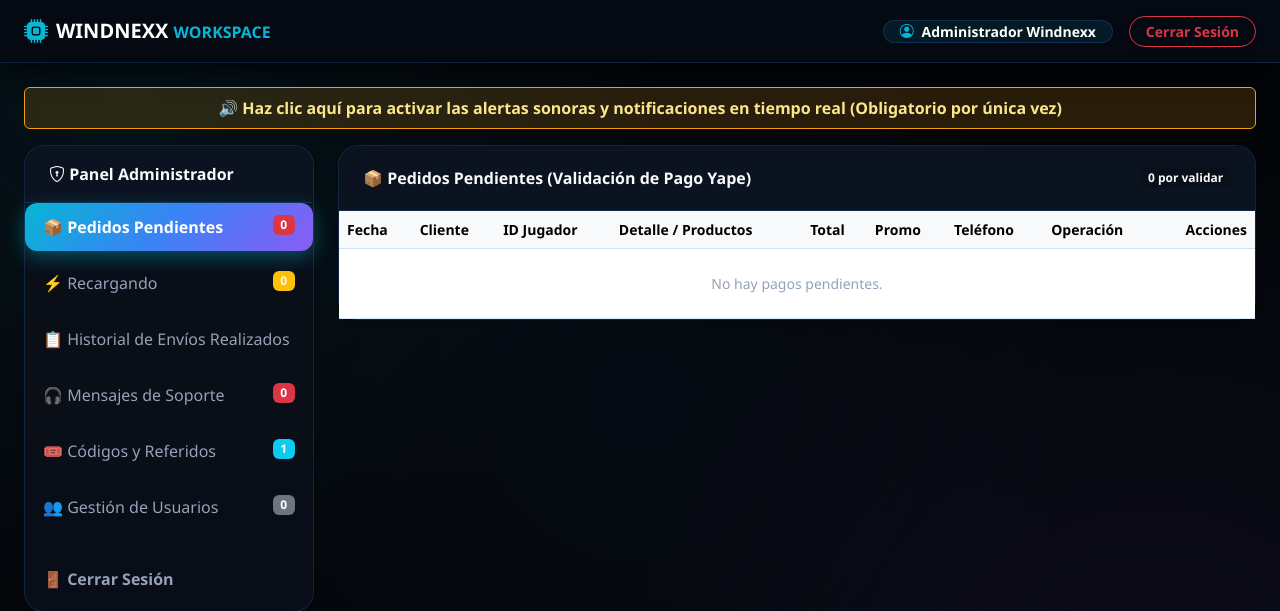
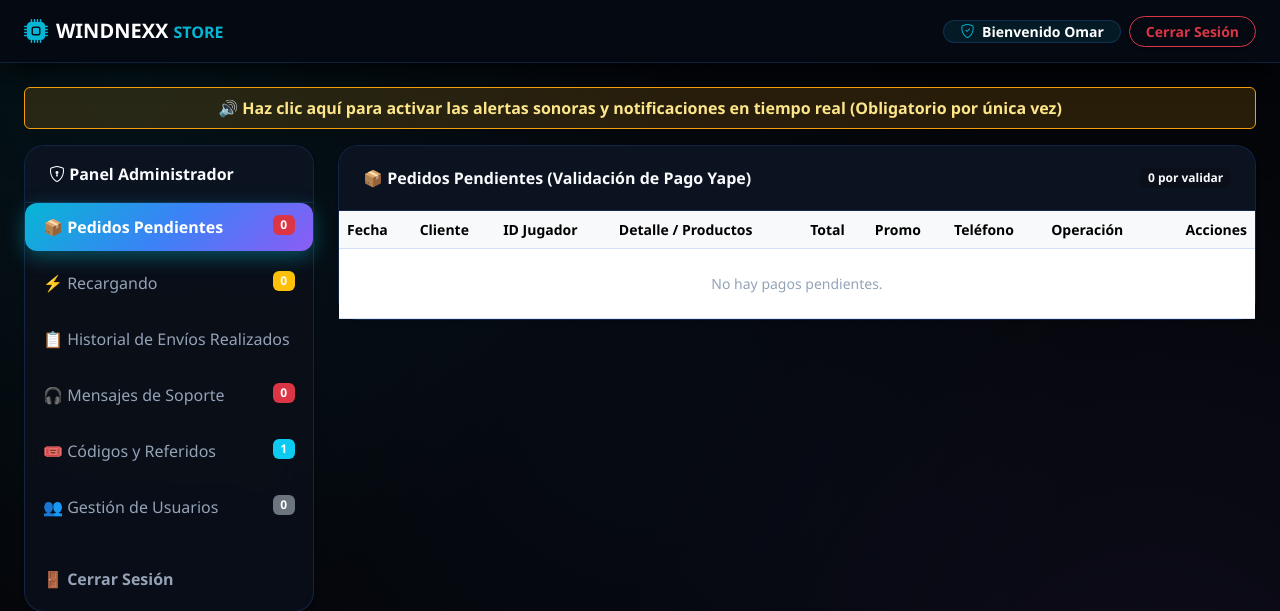
Before and after one commit to windnexx/windnexx-store, a Flask app: page /admin in a window 1280 px wide. Shown: the top 611 px of the page. Run offline with Flask 3, Linux system fonts and the light colour scheme; a user stored in the database is signed in; data comes from the database, SQL or seed files in the repository; tables that the repository leaves empty hold one stand-in row (values such as "Sample post"); parts of the project's set-up code (start-up, migrations or seed data) failed here and were passed over.

Commit message:
actualizar archivos

```diff
--- a/app.py
+++ b/app.py
@@ -190,12 +190,17 @@ def api_estado_usuarios():
         return jsonify({}), 403
 
     usuarios = Usuario.query.filter_by(confirmado=True, rol='cliente').all()
-    limite_online = datetime.now(TIMEZONE_LIMA).replace(tzinfo=None) - timedelta(minutes=3)
+    ahora_lima = datetime.now(TIMEZONE_LIMA).replace(tzinfo=None)
+    limite_online = ahora_lima - timedelta(minutes=3)
 
     resultado = {}
     for u in usuarios:
         en_linea = bool(u.ultima_actividad and u.ultima_actividad >= limite_online)
-        resultado[u.id] = en_linea
+        ultima_str = u.ultima_actividad.strftime('%d/%m/%Y %H:%M') if u.ultima_actividad else None
+        resultado[u.id] = {
+            "online": en_linea,
+            "ultima": ultima_str
+        }
 
     return jsonify(resultado)
 
@@ -249,6 +254,7 @@ def login():
 
             session['usuario_id'] = usuario.id
             session['nombre'] = usuario.nombre
+            session['correo'] = usuario.correo
             session['rol'] = usuario.rol
 
             usuario.ultima_actividad = datetime.now(TIMEZONE_LIMA).replace(tzinfo=None)
@@ -318,7 +324,6 @@ def register():
 
     return render_template('register.html')
 
-# NUEVA RUTA PARA PROCESAR EL SOPORTE Y FOTOS DESDE EL CLIENTE O LOGIN
 @app.route('/soporte/enviar', methods=['POST'])
 def enviar_soporte():
     nombre = request.form.get('nombre', '').strip()
@@ -417,7 +422,6 @@ def admin_panel():
         Usuario=Usuario
     )
 
-# RUTA PARA MARCAR SOPORTE COMO ATENDIDO
 @app.route('/admin/soporte/atendido/<int:id>')
 def soporte_atendido(id):
     if 'usuario_id' not in session or session.get('rol') != 'admin':
--- a/templates/base.html
+++ b/templates/base.html
@@ -45,7 +45,6 @@
             min-height: 100vh;
         }
 
-        /* Navbar superior translúcida con brillo neón */
         .navbar {
             background: rgba(6, 10, 18, 0.95) !important;
             backdrop-filter: blur(20px);
@@ -53,7 +52,6 @@
             box-shadow: 0 4px 30px rgba(0, 0, 0, 0.8);
         }
 
-        /* Tarjetas flotantes estilo Glassmorphism con bordes de neón */
         .card {
             background: var(--bg-card) !important;
             backdrop-filter: blur(20px);
@@ -80,7 +78,6 @@
             padding: 1.25rem 1.5rem;
         }
 
-        /* Menú lateral moderno con efecto luminoso */
         .list-group-item {
             background-color: transparent !important;
             color: var(--text-muted) !important;
@@ -106,7 +103,6 @@
             border: none !important;
         }
 
-        /* Formularios y campos de texto */
         .form-control, .form-select {
             background-color: rgba(4, 6, 10, 0.9) !important;
             color: var(--text-main) !important;
@@ -123,7 +119,6 @@
             box-shadow: 0 0 0 4px rgba(6, 182, 212, 0.25), 0 0 15px rgba(6, 182, 212, 0.2);
         }
 
-        /* Botones cibernéticos con brillo */
         .btn-primary {
             background: linear-gradient(135deg, #06b6d4, #3b82f6);
             border: none;
@@ -151,7 +146,6 @@
             transform: translateY(-1px);
         }
 
-        /* Tablas adaptadas */
         .table {
             color: var(--text-main) !important;
             border-color: var(--border-glass) !important;
@@ -168,7 +162,6 @@
             color: var(--text-main);
         }
 
-        /* Utilidades */
         .text-dark { color: var(--text-main) !important; }
         .text-secondary { color: var(--text-muted) !important; }
         .bg-light { background-color: var(--bg-card-solid) !important; }
@@ -176,23 +169,34 @@
 </head>
 <body>
 
-    <!-- BARRA SUPERIOR -->
     <nav class="navbar navbar-dark px-4 mb-4">
         <a class="navbar-brand fw-bold text-uppercase tracking-wider d-flex align-items-center gap-2" href="#">
-            <i class="bi bi-cpu-fill text-cyan fs-4" style="color: var(--accent-cyan);"></i>
-            <span>WINDNEXX <span class="text-info fs-6" style="color: var(--accent-cyan) !important;">WORKSPACE</span></span>
+            <i class="bi bi-cpu-fill fs-4" style="color: var(--accent-cyan);"></i>
+            <span>WINDNEXX <span class="fs-6" style="color: var(--accent-cyan) !important;">STORE</span></span>
         </a>
-        <div class="d-flex align-items-center">
+        <div class="d-flex align-items-center gap-2">
             {% if session.get('nombre') %}
-                <span class="text-white me-3 small fw-semibold px-3 py-1.5 rounded-pill" style="background: rgba(6, 182, 212, 0.1); border: 1px solid var(--border-glass);">
-                    <i class="bi bi-person-circle text-info me-1" style="color: var(--accent-cyan) !important;"></i> {{ session.get('nombre') }}
-                </span>
+                {% if session.get('rol') == 'admin' %}
+                    <span class="text-white small fw-semibold px-3 py-1.5 rounded-pill" style="background: rgba(6, 182, 212, 0.1); border: 1px solid var(--border-glass);">
+                        <i class="bi bi-shield-check text-info me-1" style="color: var(--accent-cyan) !important;"></i>
+                        {% if session.get('correo') == 'croldan12345@gmail.com' %}
+                            Bienvenido Carlos
+                        {% elif session.get('correo') == 'windnexx@gmail.com' %}
+                            Bienvenido Omar
+                        {% else %}
+                            Administrador WindNexx
+                        {% endif %}
+                    </span>
+                {% else %}
+                    <a href="{{ url_for('cliente_home', seccion='perfil') }}" class="btn btn-outline-info btn-sm fw-bold px-3 rounded-pill shadow-sm">
+                        <i class="bi bi-person-circle me-1"></i> Perfil
+                    </a>
+                {% endif %}
                 <a href="{{ url_for('logout') }}" class="btn btn-outline-danger btn-sm fw-bold px-3 rounded-pill shadow-sm">Cerrar Sesión</a>
             {% endif %}
         </div>
     </nav>
 
-    <!-- CONTENEDOR PRINCIPAL -->
     <div class="container-fluid px-4">
         {% with messages = get_flashed_messages(with_categories=true) %}
             {% if messages %}
@@ -208,7 +212,6 @@
         {% block content %}{% endblock %}
     </div>
 
-    <!-- Bootstrap JS -->
     <script src="https://cdn.jsdelivr.net/npm/bootstrap@5.3.0/dist/js/bootstrap.bundle.min.js"></script>
 </body>
 </html>
```
Also changed, not shown: static/diamantes.png (added), static/fragmentos.png, 2 other files.
